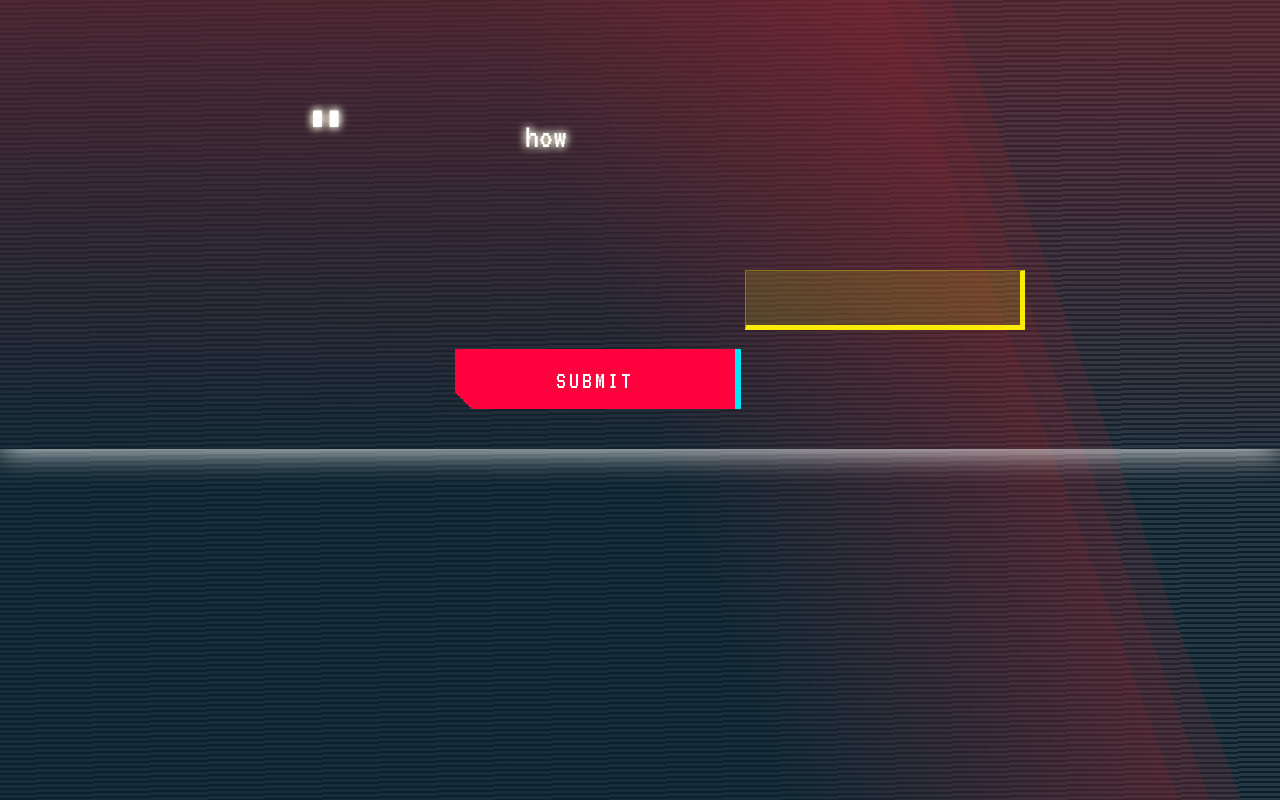
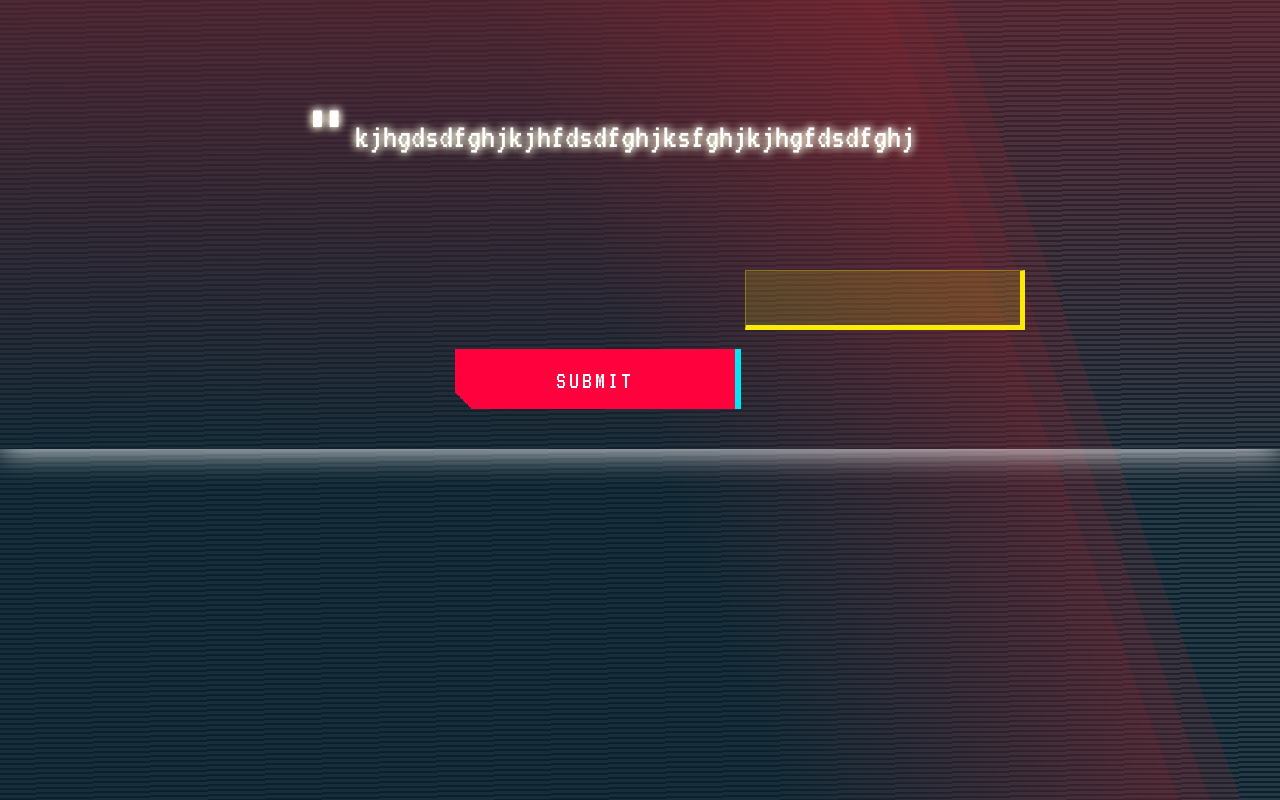
Before and after one commit to VARUNKV20145/Asthrachallenge1, a React (Create React App) app: page / in a window 1280 px wide. Built offline with nearby package versions, Linux system fonts and the light colour scheme.

Commit message:
questions included

```diff
--- a/src/pages/Main.css
+++ b/src/pages/Main.css
@@ -76,7 +76,7 @@ top:80px;
 }
 
 p{position: relative;
-    left:170px;
+
     font-size: 35px;
     font-family:'VT323';
 }
--- a/src/pages/Main.js
+++ b/src/pages/Main.js
@@ -2,24 +2,60 @@ import './Main.css';
 import {useState} from "react";
 
 
-function Main() {
-    const [message, setMessage] = useState('');
+ function Main() {
+    const [message, setMessage] = useState(" ");
+    const [wrong, setWrong] = useState(" ");
     const [currentQuestion, setCurrentQuestion] = useState(0);
-    const questions=["how","what","why"];
+    const questions = {
+        "level": "1",
+        "level_name": null,
+        "questions": [
+            {
+                "question": "kjhgdsdfghjkjhfdsdfghjksfghjkjhgfdsdfghj",
+                "image_url": "",
+                "solved": false,
+                "answer": "SDFffGHJK",
+                "return_img": "",
+                "q_id": "qhcpibqyvb"
+            },
+            {
+                "question": "how do you doe?",
+                "image_url": "",
+                "solved": false,
+                "answer": "qwertyh",
+                "return_img": "",
+                "q_id": "bsyjasknef"
+            }
+        ]
+    }
+
     const handleChange = event => {
         setMessage(event.target.value);
     };
+    let response=200;
+    // const options = {method: 'GET'};
+    // let response = await fetch('https://oyster-app-cmvre.ondigitalocean.app/questions/?level=1', options);
+    if (response==200)
+    {//let q=response.json();
+        console.log("Questions fetched");
+    }
+    else{
+        console.log("Fetch failed");
+    }
     const Anssubmit = () => {
-        if(message===''){
-            console.log("please type anything")
-        }
-        else {
-            const nextQuestion = currentQuestion + 1;
-            setCurrentQuestion(nextQuestion);
-            setMessage('')
+        if (message === '') {
+            console.log("please type something")
+        } else {
+
+            if (response === 200) {
+                const nextQuestion = currentQuestion + 1;
+                setCurrentQuestion(nextQuestion);
+                setMessage('')
+            } else {
+                setWrong("Wrong answer");
+            }
         }
     }
-
 
 
     return (
@@ -27,10 +63,11 @@ function Main() {
 
             <div className="wrap-top">
                 <div id="quote">
-                    <p>{questions[currentQuestion]}</p>
+                    <p>{questions.questions[currentQuestion].question}</p>
                 </div>
                 <div id="author-source" className="clearfix">
-                   <input className="Answerfield" type="text" autoFocus='True' value={message} onChange={handleChange} required/>
+                    <input className="Answerfield" type="text" autoFocus='True' value={message} onChange={handleChange}
+                           required/>
                 </div>
             </div>
 
@@ -38,7 +75,7 @@ function Main() {
 
                 <button onClick={Anssubmit}>SUBMIT</button>
             </div>
-
+            <p>{wrong}</p>
 
 
         </div>
```
